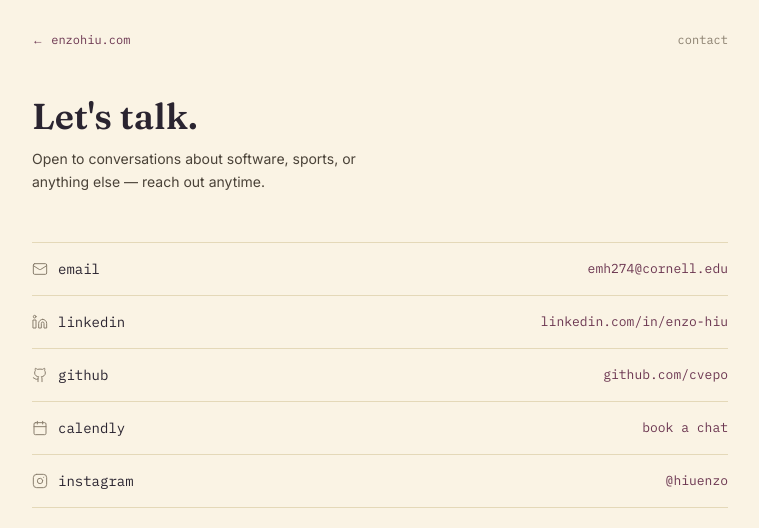
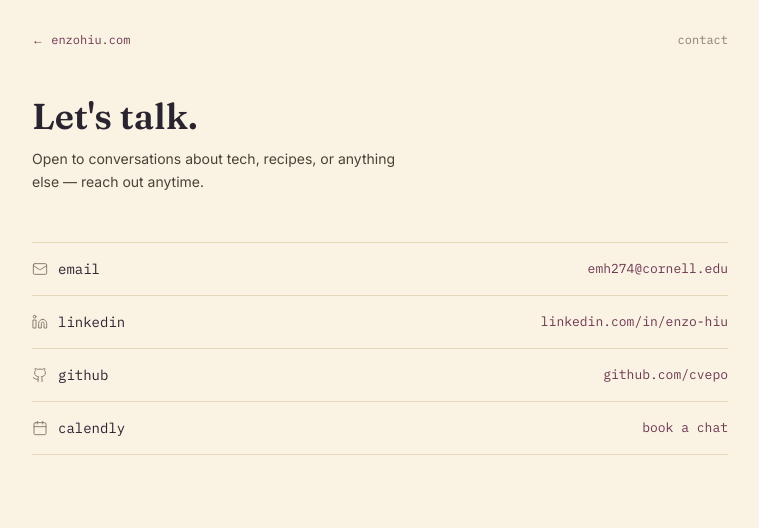
Before and after one commit to cvepo/portfolio2, a Next.js app: page /contact in a window 1280 px wide. Shown: the top 528 px of the page, without its empty margins (260-1019 px from the left). Built offline with nearby package versions, Linux system fonts and the light colour scheme.

Commit message:
Use dots in About currently tags and refresh contact.
Replace @ separators with middle dots, remove Instagram, and update the Let's talk blurb.

```diff
--- a/app/contact/page.tsx
+++ b/app/contact/page.tsx
@@ -1,6 +1,6 @@
 import PageFrame from "@/components/PageFrame";
 import TopBar from "@/components/TopBar";
-import { Mail, Linkedin, Github, Instagram, Calendar } from "lucide-react";
+import { Mail, Linkedin, Github, Calendar } from "lucide-react";
 
 const links = [
   {
@@ -27,12 +27,6 @@ const links = [
     href: "https://calendly.com/enzohiu06/30min",
     Icon: Calendar,
   },
-  {
-    label: "instagram",
-    value: "@hiuenzo",
-    href: "https://instagram.com/hiuenzo",
-    Icon: Instagram,
-  },
 ];
 
 export default function Contact() {
@@ -45,7 +39,7 @@ export default function Contact() {
           Let&apos;s talk.
         </h1>
         <p className="font-sans text-sm text-body max-w-[380px] leading-relaxed">
-          Open to conversations about software, sports, or anything else —
+          Open to conversations about tech, recipes, or anything else —
           reach out anytime.
         </p>
       </div>
--- a/lib/currentlyTags.ts
+++ b/lib/currentlyTags.ts
@@ -3,11 +3,11 @@ const SCHOOL_YEAR_START = { month: 8, day: 24 }; // August 24
 const SCHOOL_YEAR_END = { month: 5, day: 31 }; // May 31
 
 const SUMMER_TAGS = [
-  "swe intern @ onestream",
-  "ai/ml fellow @ break through tech",
+  "swe intern · onestream",
+  "ai/ml fellow · break through tech",
   "beli maxxing",
 ];
-const SCHOOL_TAGS = ["studying @ cornell", "pm @ cornell appdev"];
+const SCHOOL_TAGS = ["studying · cornell", "pm · cornell appdev"];
 
 function isSchoolYear(date: Date): boolean {
   const month = date.getMonth() + 1;
```
